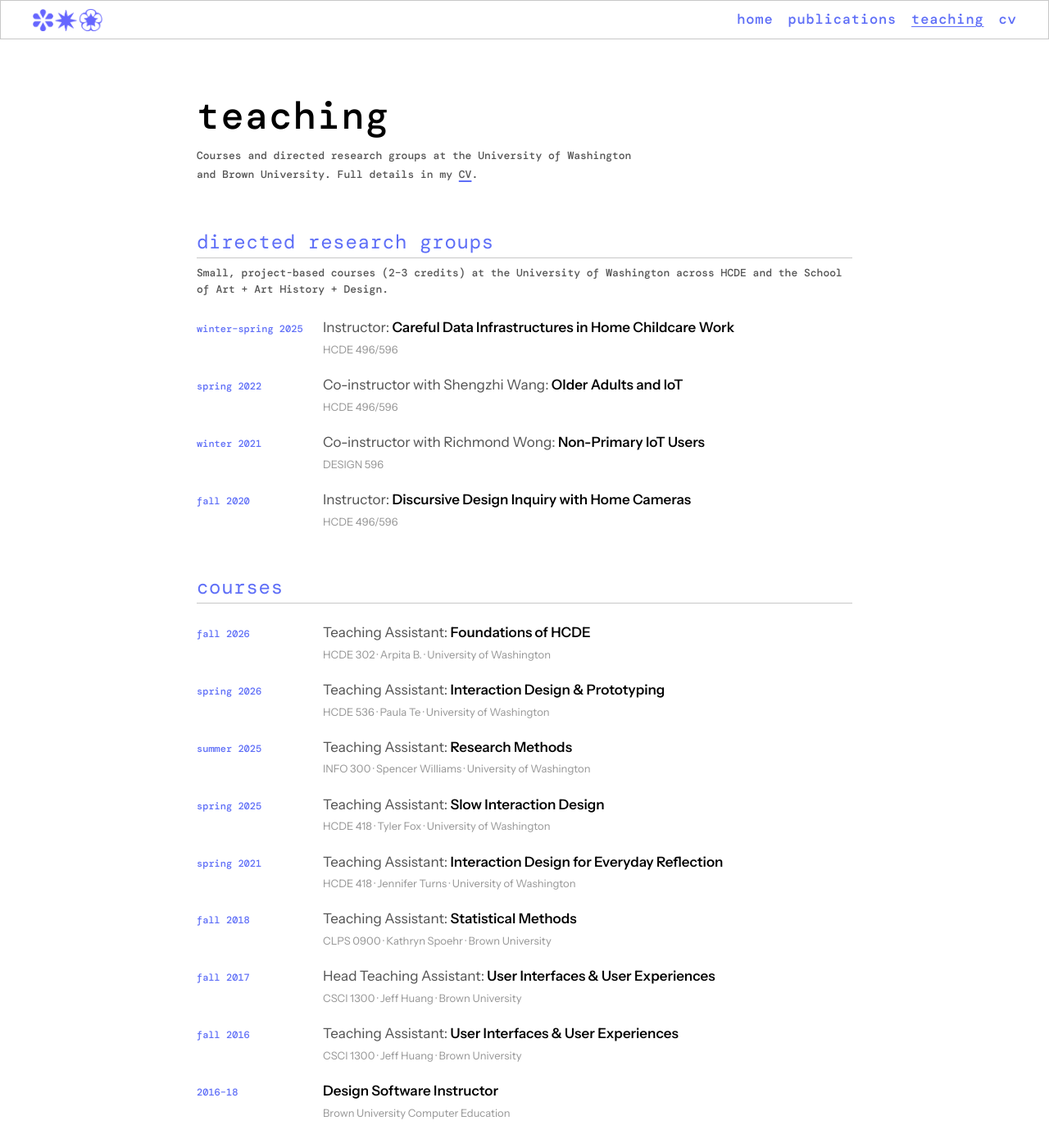
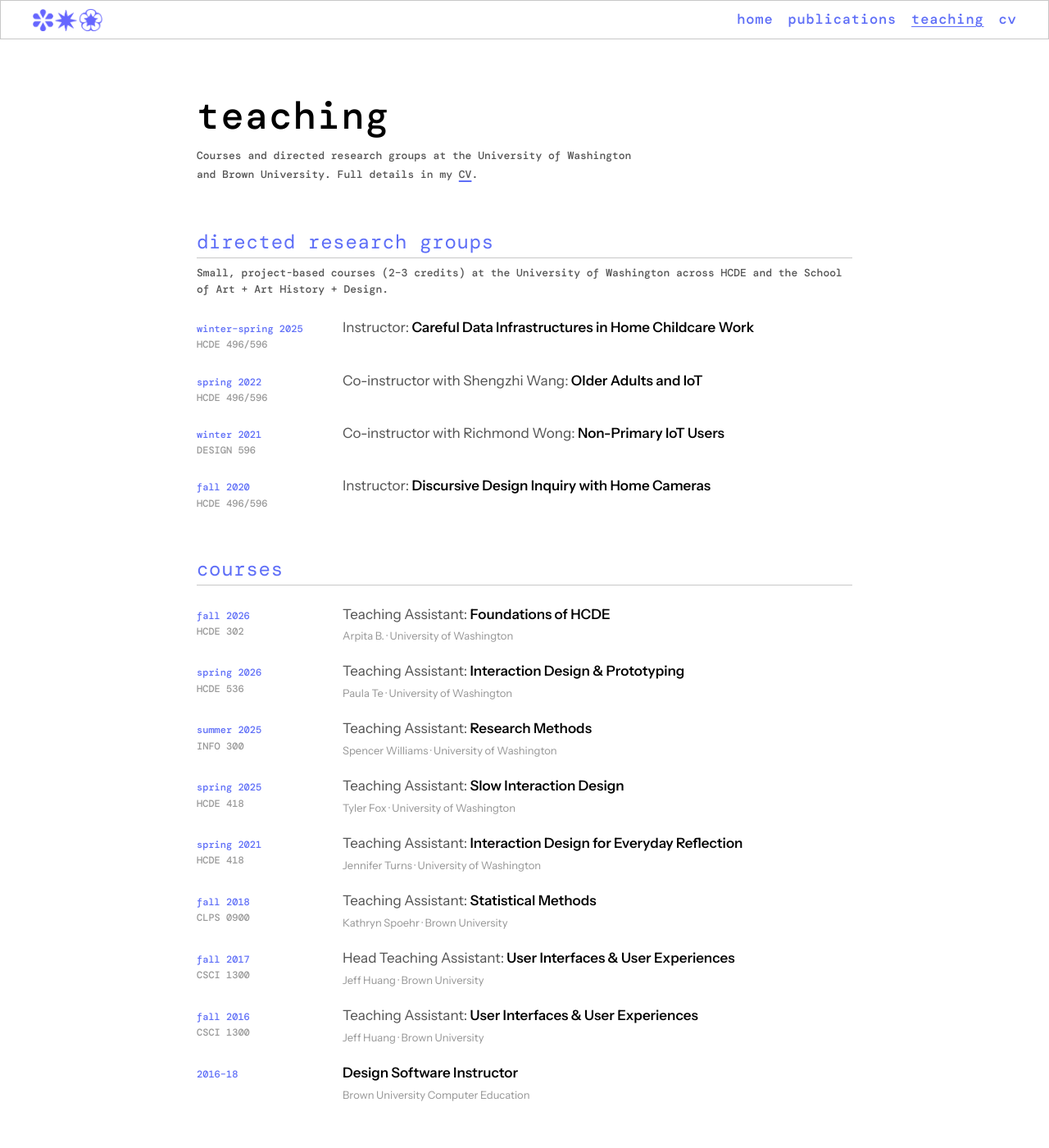
Before and after one commit to neillytan/neillytan.github.io, a Jekyll site: the page built from teaching.html, in a window 1280 px wide and 1400 px high. Shown: the whole window at 82% size. Built offline with Jekyll 4.4.1, drawn with Linux system fonts in a browser that asks for light colours; some web fonts are replaced.

Commit message:
Teaching: course numbers under the term in a wider left column
Co-Authored-By: Claude Opus 5.5 <noreply@anthropic.com>

```diff
--- a/assets/css/style.css
+++ b/assets/css/style.css
@@ -126,8 +126,9 @@ p { margin: 0 0 1rem; }
 .pub-status { font-family: var(--heading-font); font-size: 12px; font-weight: 400; background: var(--highlight); color: var(--text); padding: 1px 5px; margin-left: 4px; white-space: nowrap; }
 
 /* teaching */
-.teach .pub-list { grid-template-columns: 136px minmax(0, 1fr); }
-.teach .pub-id { font-size: 12px; padding-top: 4px; }
+.teach .pub-list { grid-template-columns: 160px minmax(0, 1fr); }
+.teach .pub-id { font-size: 12px; padding-top: 4px; line-height: 1.6; }
+.teach-code { display: block; color: #999; }
 .teach .pub-meta { font-size: 13px; color: #999; }
 .teach-role { font-weight: 420; color: #555; }
 
@@ -143,6 +144,7 @@ p { margin: 0 0 1rem; }
   .pub-list { grid-template-columns: 44px minmax(0, 1fr); gap: 20px 12px; }
   .news-list { grid-template-columns: 1fr; gap: 2px; }
   .teach .pub-list { grid-template-columns: 1fr; gap: 2px; }
+  .teach-code { display: inline; margin-left: 10px; }
   .teach .pub { margin-bottom: 16px; }
   .news-list > span:not(.news-date) { margin-bottom: 14px; }
   .site-nav { gap: 12px; }
--- a/teaching.html
+++ b/teaching.html
@@ -13,7 +13,7 @@ page_class: pubs teach
   {%- if group.note %}<p class="pub-note">{{ group.note }}</p>{% endif %}
   <div class="pub-list">
     {%- for t in group.items %}
-    <span class="pub-id">{{ t.term }}</span>
+    <span class="pub-id">{{ t.term }}{% if t.code %}<span class="teach-code">{{ t.code }}</span>{% endif %}</span>
     <div class="pub">
       <p class="pub-title">
         {%- if t.role and t.title %}<span class="teach-role">{{ t.role }}:</span> {{ t.title }}
```
Also changed, not shown: _data/teaching.yml (+22 -13 lines).
